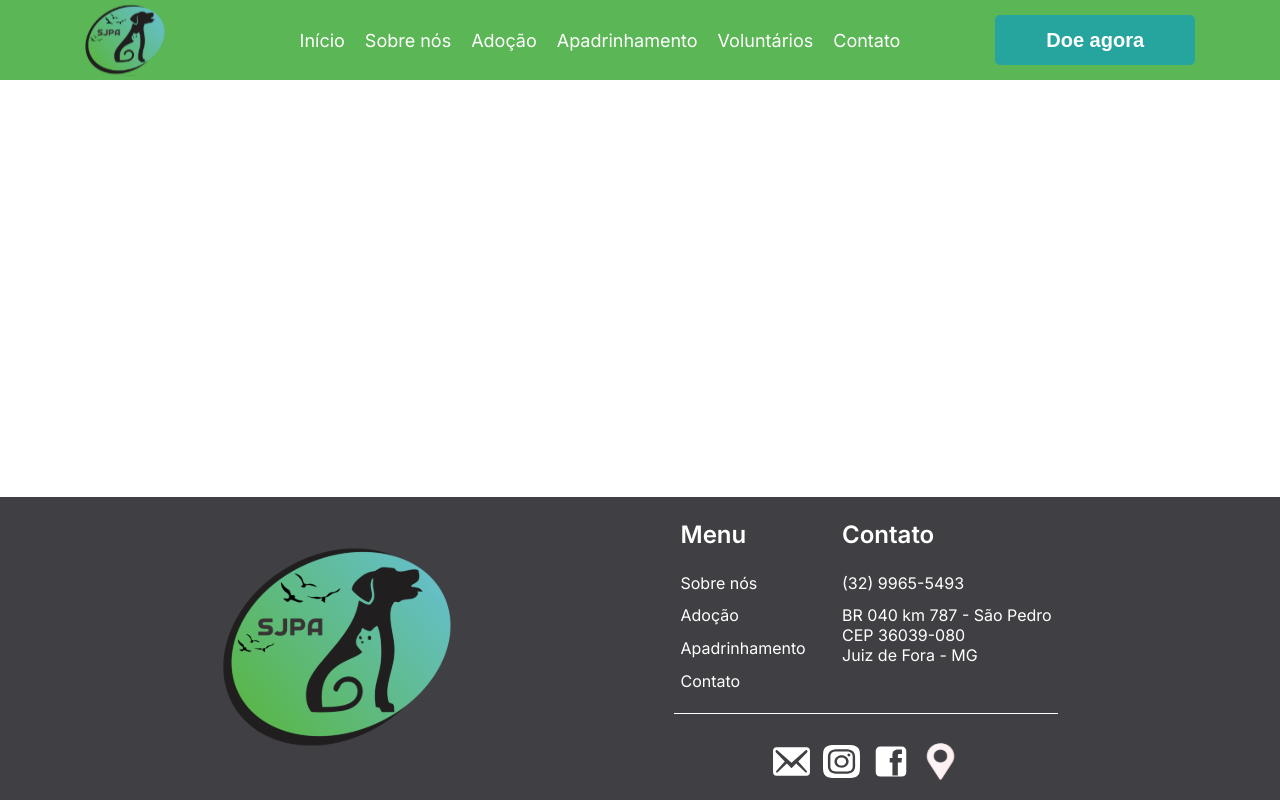
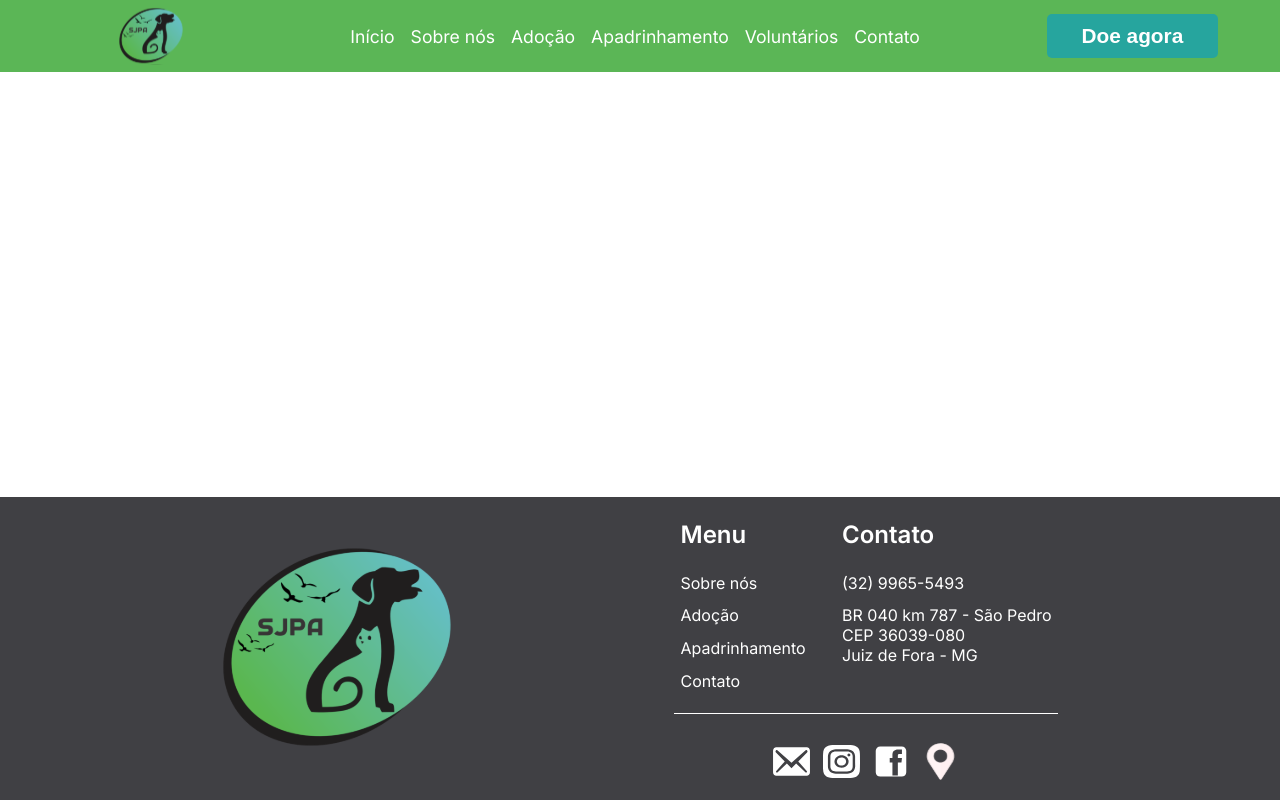
Before and after one commit to patriciasanttos/projeto-grupo3, a React (Create React App) app in the folder app/: page / in a window 1280 px wide. Built offline with nearby package versions, Linux system fonts and the light colour scheme.

Commit message:
Feat: Navbar style fix

```diff
--- a/app/src/components/footer/styles.module.css
+++ b/app/src/components/footer/styles.module.css
@@ -87,7 +87,7 @@
         text-decoration: none;
         color: #fff;
 
-        transition: color 0.3s ease, color 0.3s ease;
+        transition: color 0.3s ease;
     }
 
     .footer_contact_link a:hover {
--- a/app/src/components/navbar/styles.module.css
+++ b/app/src/components/navbar/styles.module.css
@@ -3,11 +3,13 @@
     display: flex;
     align-items: center;
     justify-content: space-evenly;
+
+    height: 4.5rem;
 }
 
 .logo {
-    width: 80px;
-    height: 80px
+    width: 4rem;
+    height: 4rem;
 }
 
 .navbar_links {
@@ -15,11 +17,11 @@
 
     li {
         display: inline;
-        padding: 10px;
+        padding: 0.5rem;
 
         .link {
             text-decoration: none;
-            font-size: 18px;
+            font-size: 1.1rem;
             color: #fff;
             border-bottom: 2px solid transparent;
 
@@ -37,12 +39,17 @@
     border-style: none;
     background-color: #26A59E;
     color: #fff;
-    font-size: 20px;
+    font-size: 1.3rem;
     font-weight: 600;
 
-    width: 200px;
-    height: 50px;
+    width: 150%;
+    height: 2.8rem;
     border-radius: 5px;
 
     cursor: pointer;
+    transition: background-color 0.3s ease;
 }
+
+.donate_btn:hover {
+    background-color: #1b9993;
+}
```
